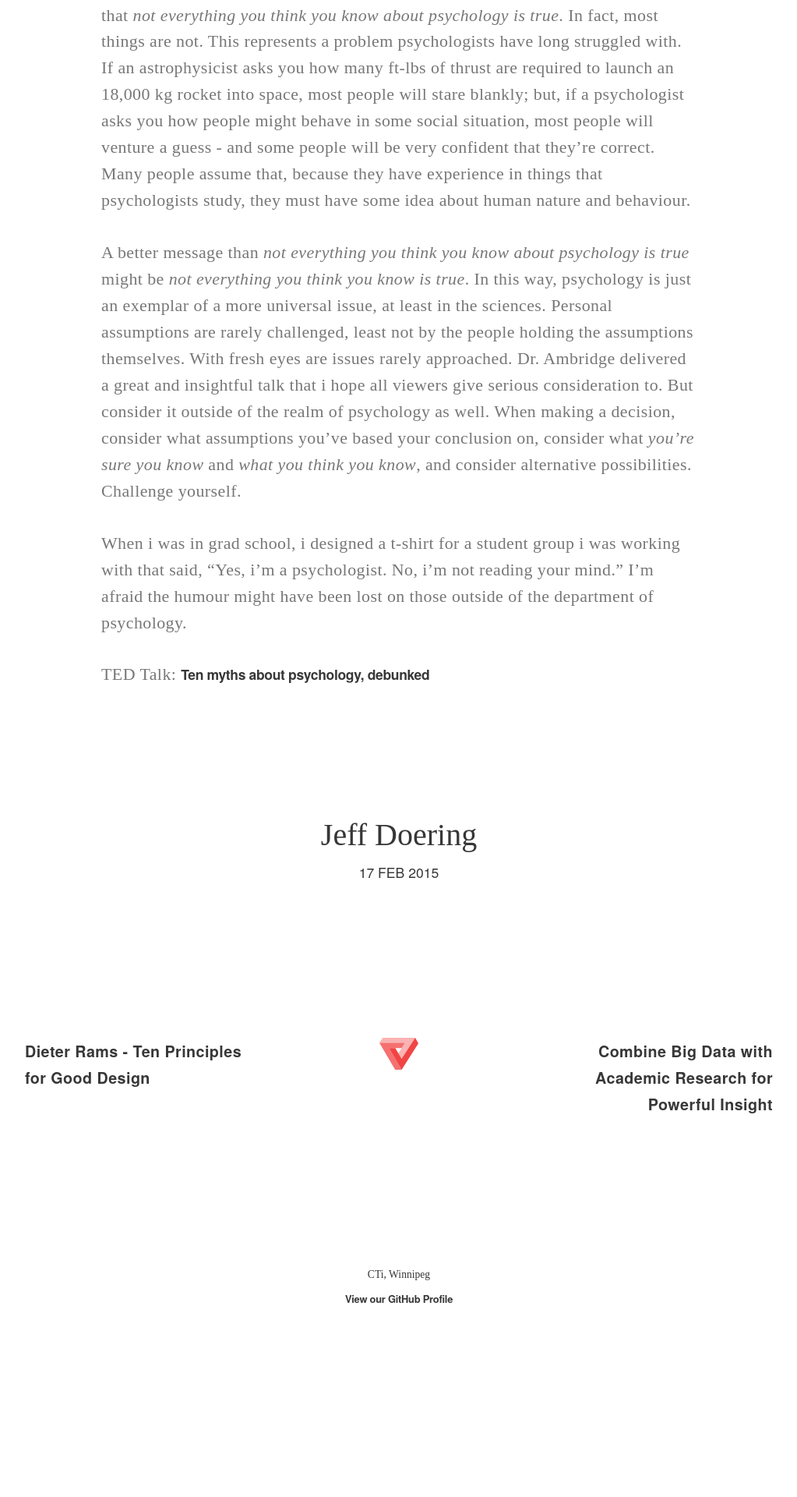
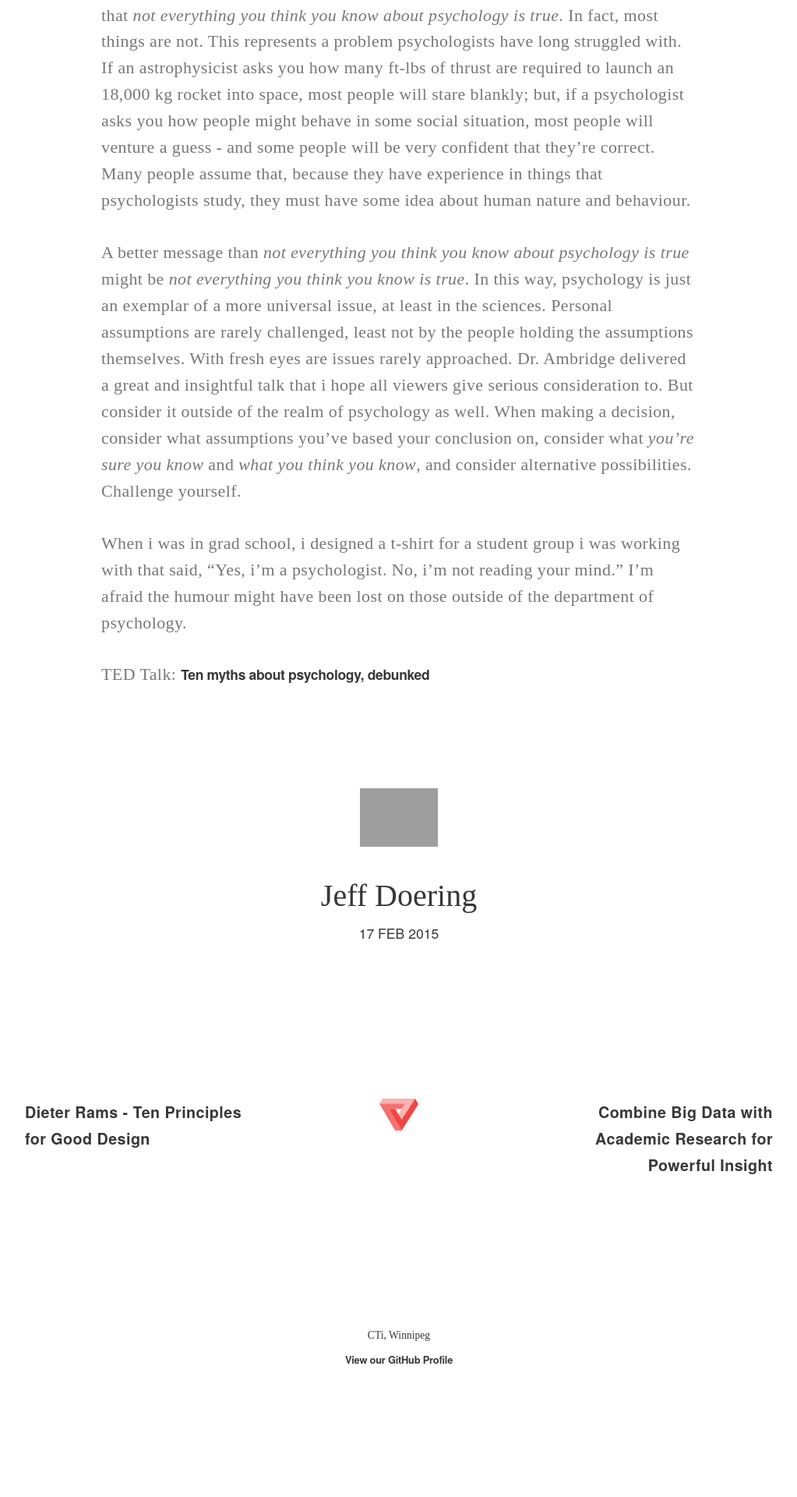
Before and after one commit to CTi-Winnipeg/cti-winnipeg.github.io, a Jekyll site: the page built from editorials/_posts/2015-02-17-psychology_debunking.md, in a window 1280 px wide. Shown: the part 1322-3242 px from the top of the page at 78% size, without its empty margins (128-1151 px from the left). Built offline with Jekyll 4.4.1, drawn with Linux system fonts in a browser that asks for light colours; before the commit the page ends 3164 px from its top, so only the background shows below that.

Commit message:
Update 2015-02-17-psychology_debunking.md

```diff
--- a/editorials/_posts/2015-02-17-psychology_debunking.md
+++ b/editorials/_posts/2015-02-17-psychology_debunking.md
@@ -3,6 +3,7 @@ layout: post
 title: 'Psychology, and Debunking Everything'
 author: Jeff Doering
 author_email: jeffrey.doering@cantire.com
+author_avatarURL: http://cti.io/img/avatars/jeffdoering.png
 feature_img: url('/img/psychology_gears.jpg')
 feature_tint: dark
 excerpt: Not everything you think you know is true
```
